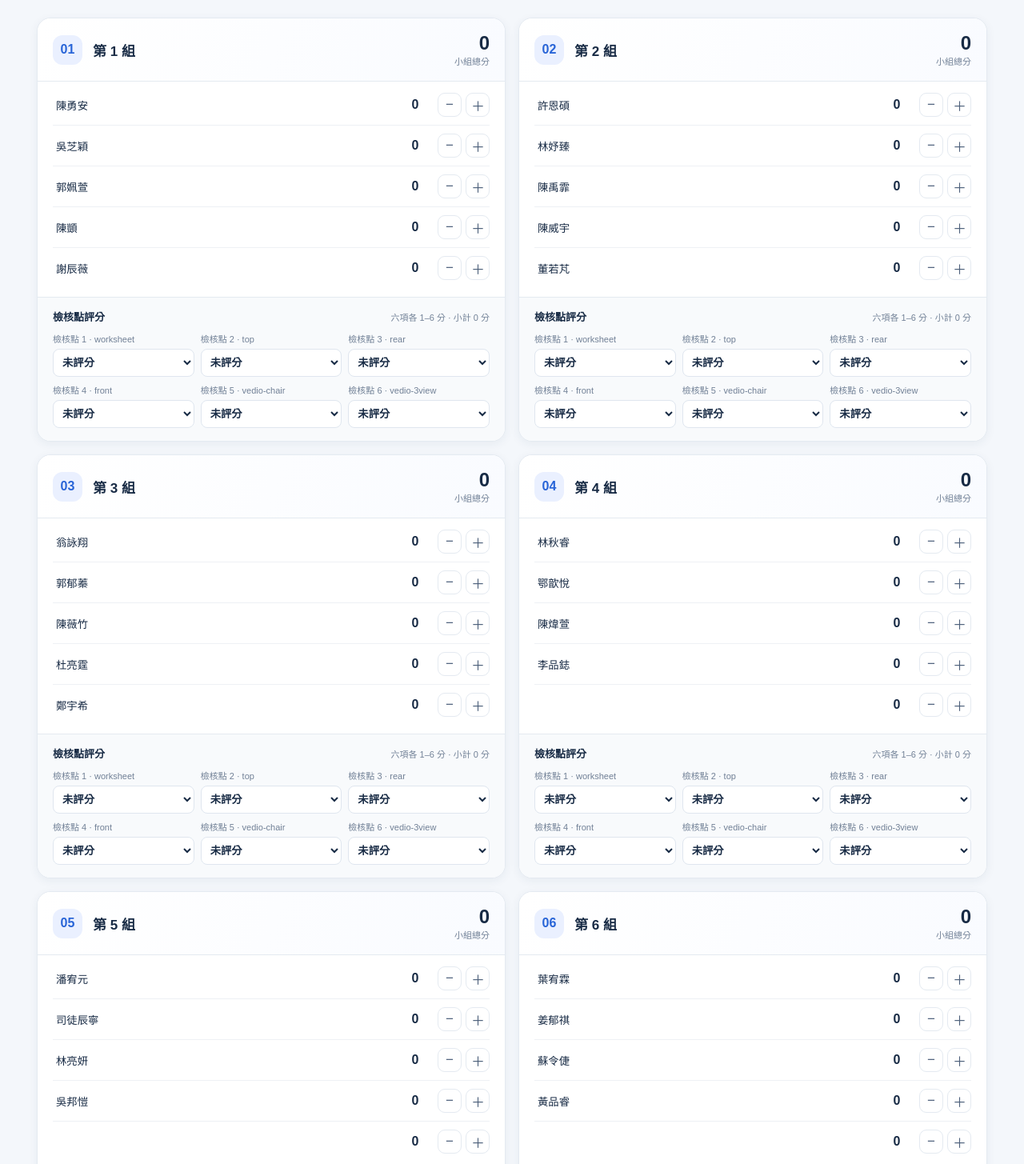
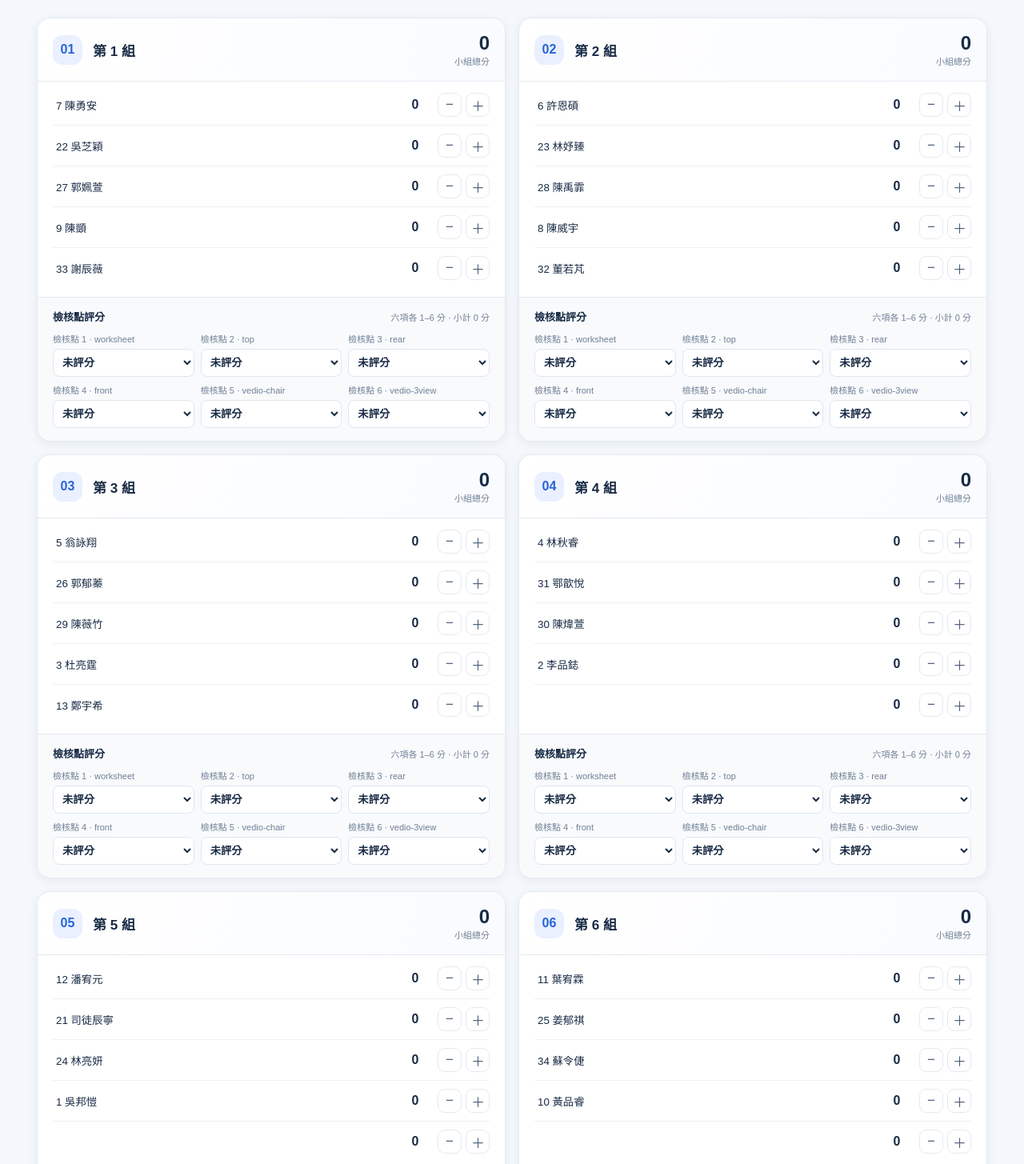
Before and after one commit to rehaHUANG/techno, a plain HTML site: page index.html in a window 1280 px wide. Shown: the part 250-1705 px from the top of the page at 80% size. Drawn offline with Linux system fonts and the light colour scheme.

Commit message:
Add seat numbers to team roster

```diff
--- a/index.html
+++ b/index.html
@@ -15,14 +15,14 @@
 <script>
 const KEY='class-scoreboard-v1';
 const ROSTER=[
-['陳勇安','吳芝穎','郭姵萱','陳顗','謝辰薇'],
-['許恩碩','林妤臻','陳禹霏','陳威宇','董若芃'],
-['翁詠翔','郭郁蓁','陳薇竹','杜亮霆','鄭宇希'],
-['林秋睿','鄂歆悅','陳煒萱','李品鋕',''],
-['潘宥元','司徒辰寧','林亮妍','吳邦愷',''],
-['葉宥霖','姜郁祺','蘇令倢','黃品睿','']
+['7 陳勇安','22 吳芝穎','27 郭姵萱','9 陳顗','33 謝辰薇'],
+['6 許恩碩','23 林妤臻','28 陳禹霏','8 陳威宇','32 董若芃'],
+['5 翁詠翔','26 郭郁蓁','29 陳薇竹','3 杜亮霆','13 鄭宇希'],
+['4 林秋睿','31 鄂歆悅','30 陳煒萱','2 李品鋕',''],
+['12 潘宥元','21 司徒辰寧','24 林亮妍','1 吳邦愷',''],
+['11 葉宥霖','25 姜郁祺','34 蘇令倢','10 黃品睿','']
 ];const initial=()=>({teams:Array.from({length:6},(_,i)=>({name:`第 ${i+1} 組`,members:ROSTER[i].map(name=>({name,score:0})),checks:[0,0,0,0,0,0]}))});
-let data;try{data=JSON.parse(localStorage.getItem(KEY))||initial();if(data.teams.length!==6||data.teams.some((t,i)=>!Array.isArray(t.members)||t.members.length<ROSTER[i].length))data=initial()}catch{data=initial()}data.teams.forEach((t,ti)=>{t.checks=Array.from({length:6},(_,i)=>+t.checks?.[i]||0);if(data.rosterVersion!==1){t.members=t.members.slice(0,ROSTER[ti].length);t.members.forEach((m,mi)=>m.name=ROSTER[ti][mi])}});data.rosterVersion=1;localStorage.setItem(KEY,JSON.stringify(data))
+let data;try{data=JSON.parse(localStorage.getItem(KEY))||initial();if(data.teams.length!==6||data.teams.some((t,i)=>!Array.isArray(t.members)||t.members.length<ROSTER[i].length))data=initial()}catch{data=initial()}data.teams.forEach((t,ti)=>{t.checks=Array.from({length:6},(_,i)=>+t.checks?.[i]||0);if(data.rosterVersion!==2){t.members=t.members.slice(0,ROSTER[ti].length);t.members.forEach((m,mi)=>m.name=ROSTER[ti][mi])}});data.rosterVersion=2;localStorage.setItem(KEY,JSON.stringify(data))
 const $=s=>document.querySelector(s);const esc=s=>String(s).replace(/[&<>"']/g,c=>({'&':'&amp;','<':'&lt;','>':'&gt;','"':'&quot;',"'":'&#39;'}[c]));
 function save(){localStorage.setItem(KEY,JSON.stringify(data));render()}
 const CHECKS=['worksheet','top','rear','front','vedio-chair','vedio-3view'];
```
